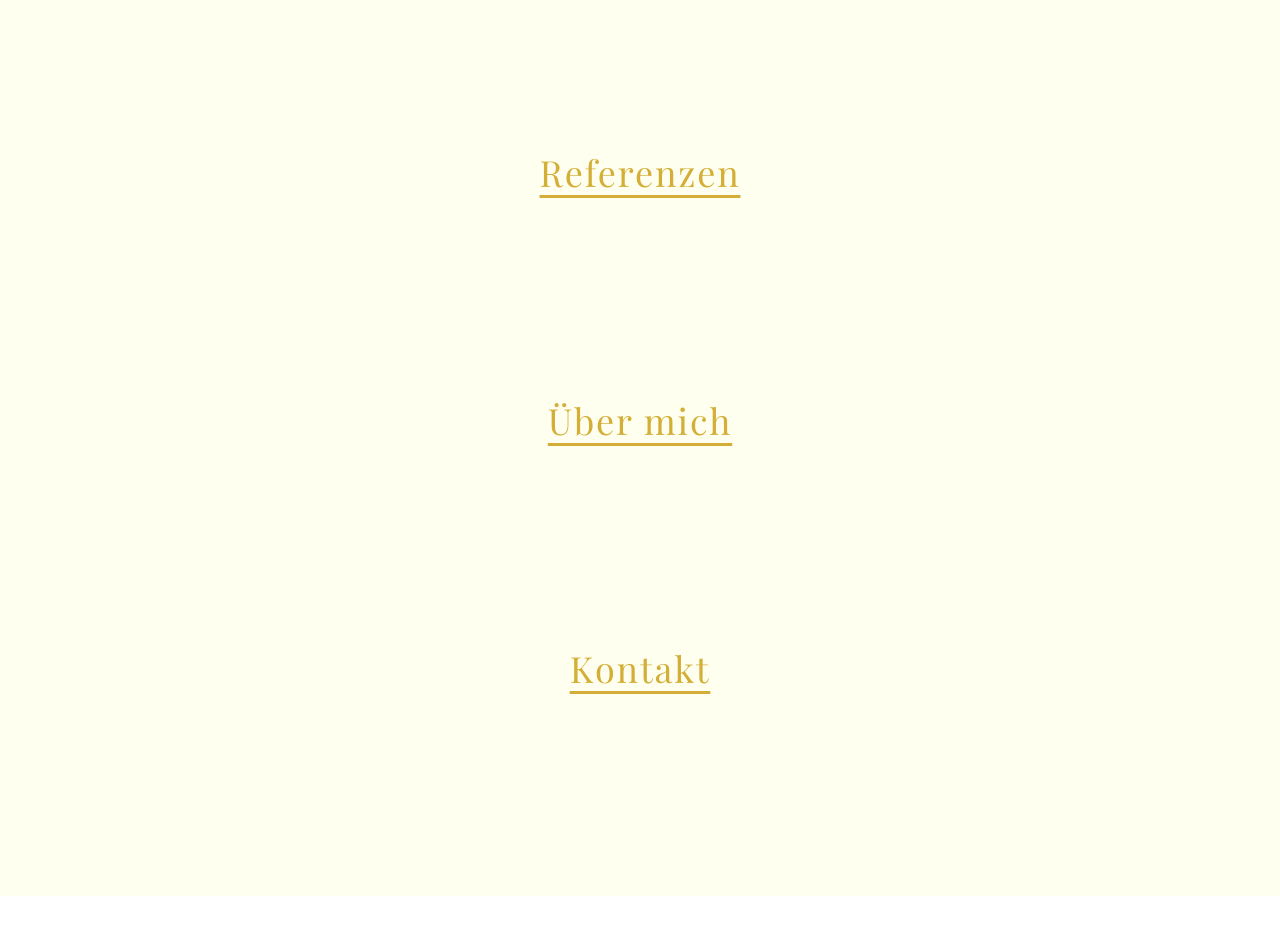
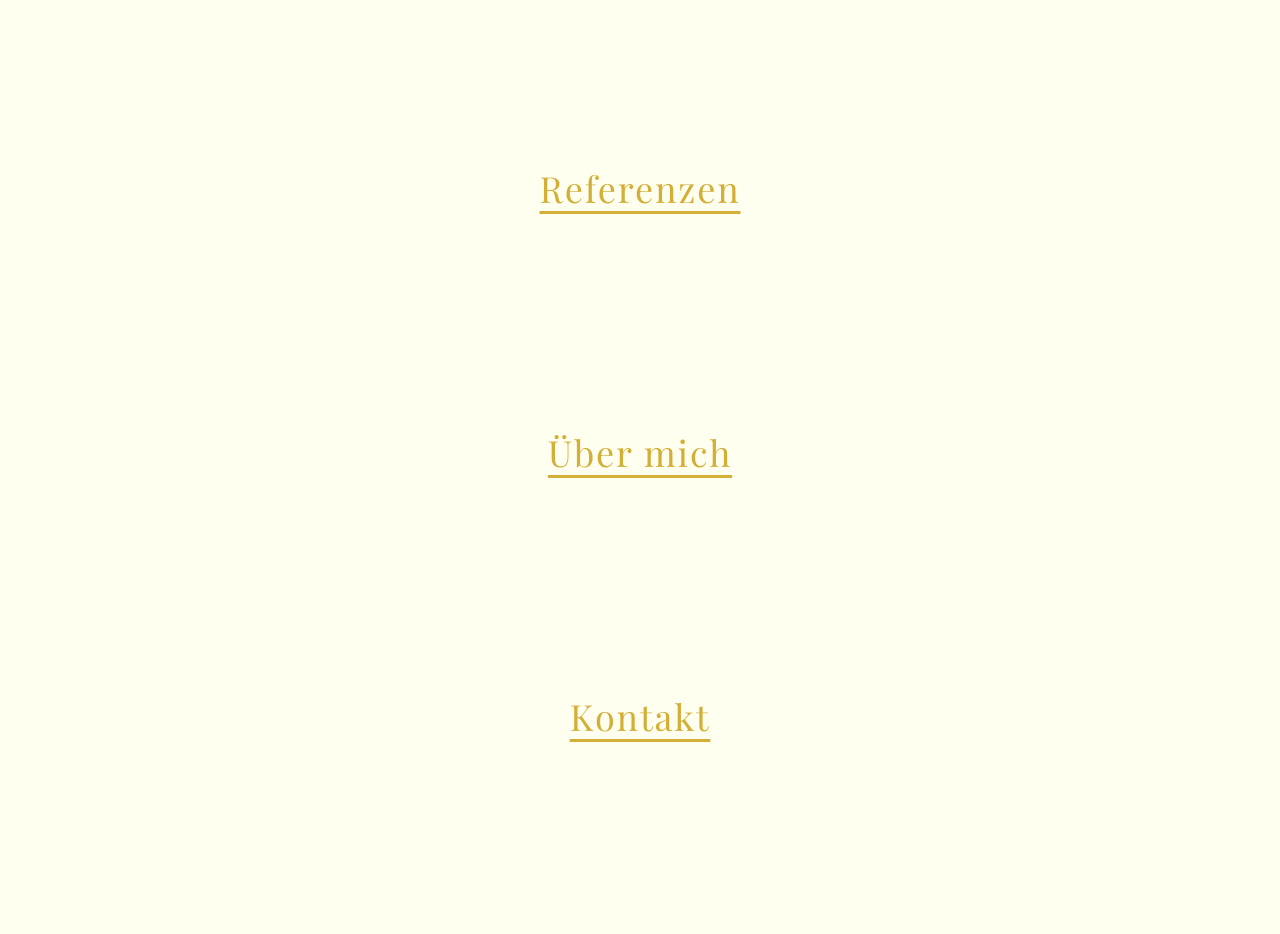
Before and after one commit to fapfaff/mcthaonguyen, a Nuxt app: page /home in a window 1280 px wide. Shown: the part 920-1854 px from the top of the page. Before the commit the page ends 1816 px from the top, so only its background shows below. Built offline with nearby package versions, Linux system fonts and the light colour scheme.

Commit message:
fix: add padding to Heading

```diff
--- /dev/null
+++ b/components/Card.vue
@@ -0,0 +1,7 @@
+<template>
+    <div class="border-2 border-soft-peach p-1">
+        <div class="bg-soft-peach w-full p-2 ps-5 pe-5">
+            <slot />
+        </div>
+    </div>
+</template>
--- a/components/Heading.vue
+++ b/components/Heading.vue
@@ -1,5 +1,5 @@
 <template>
-    <h1 class="text-4xl text-muted-gold text-center underline underline-offset-8 tracking-wider">
+    <h1 class="text-4xl text-muted-gold text-center underline underline-offset-8 tracking-wider pb-4">
         {{ text }}
     </h1>
 </template>
```
